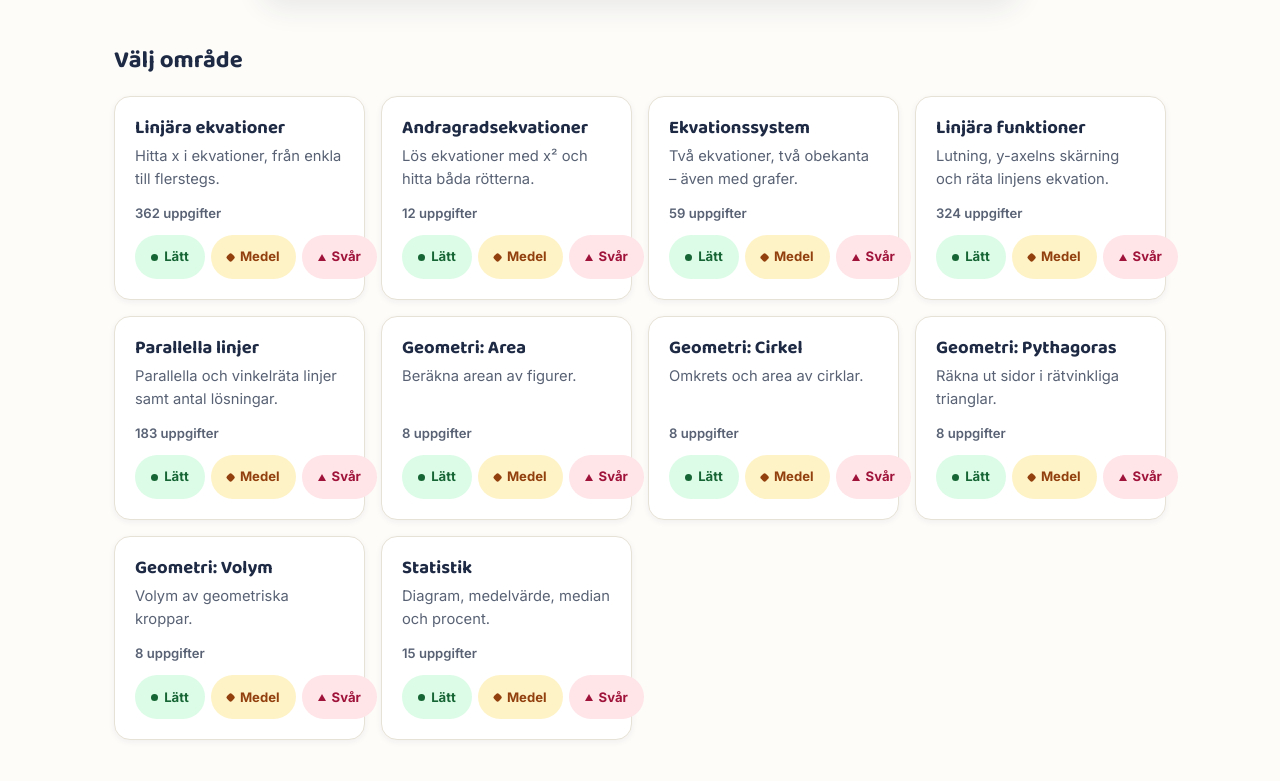
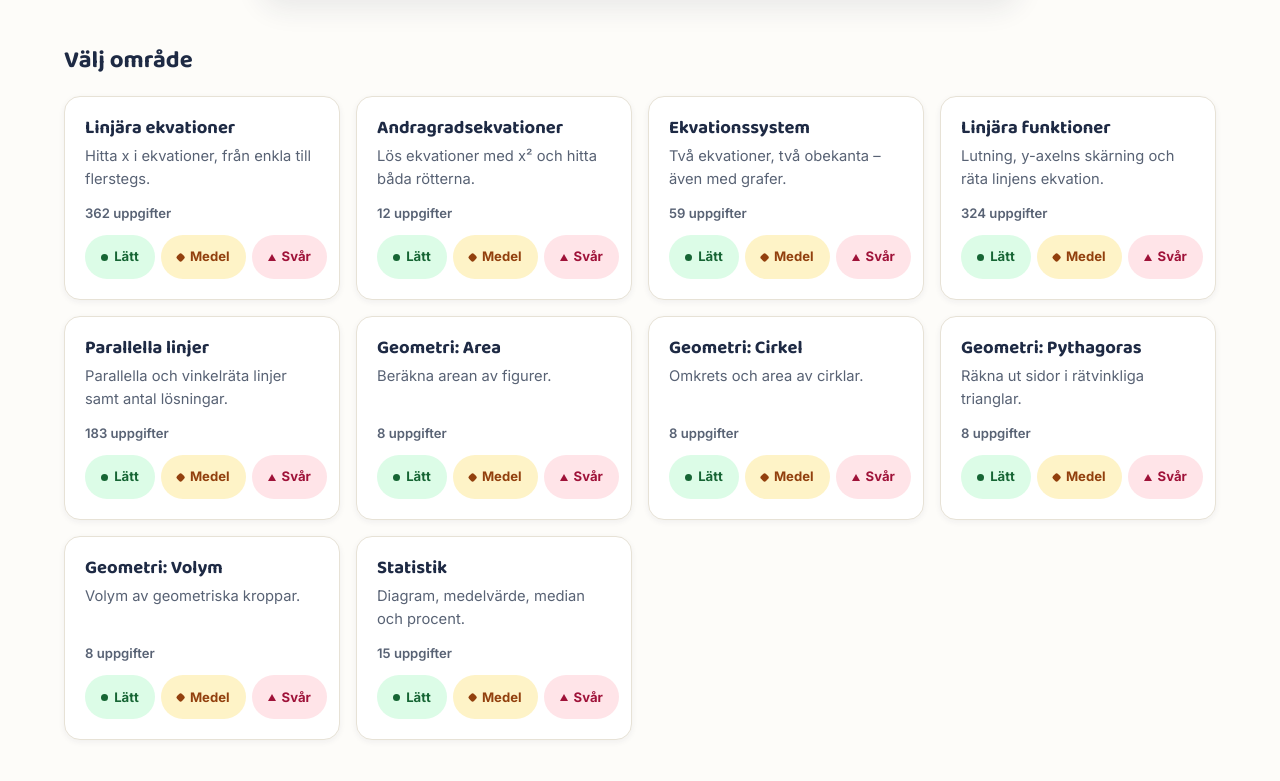
Before and after one commit to MattiasWaern/MatteSida, a React (Vite) app in the folder frontend/: page / in a window 1280 px wide. Shown: the part 806-1587 px from the top of the page. Built offline with nearby package versions, Linux system fonts and the light colour scheme.

Commit message:
fixade css fel

```diff
--- /dev/null
+++ b/frontend/src/components/cheatsheet.jsx
@@ -0,0 +1,6 @@
+function cheatSheet(){
+    <h1>FUSK</h1>
+}
+
+
+export default cheatSheet;
--- a/frontend/src/styles/global.css
+++ b/frontend/src/styles/global.css
@@ -60,7 +60,7 @@
     --font-display: "Baloo 2", "Inter", system-ui, sans-serif;
 
     /* Layout */
-    --page-width: 1100px;
+    --page-width: 1200px;
     --tap: 44px;
 }
 
```
